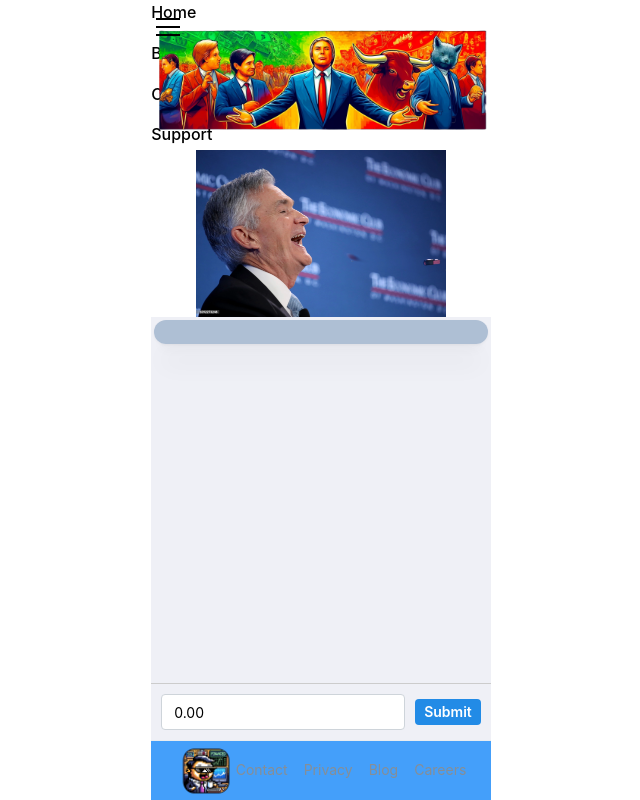
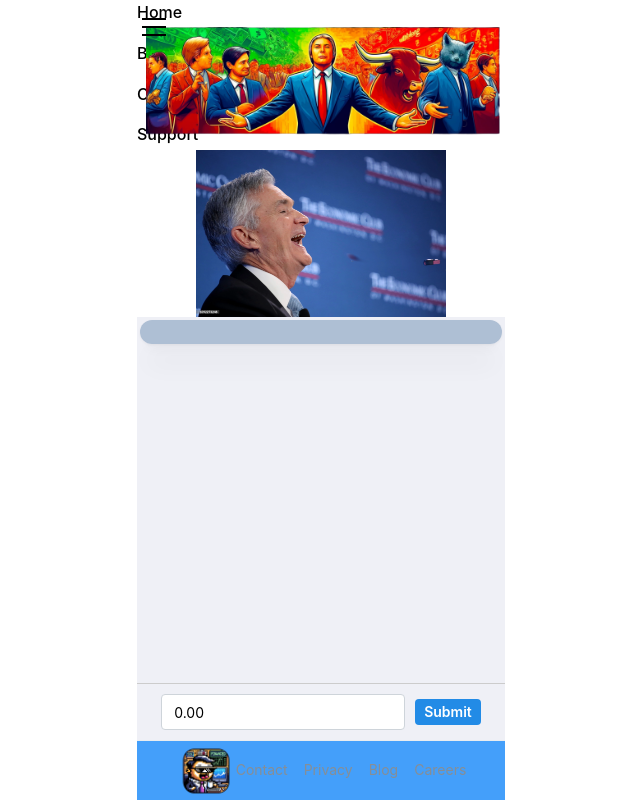
Before and after one commit to tweezerchef/financel, a Next.js app: page /game in a window 1280 px wide. Shown: the whole page, without its empty margins (319-959 px from the left). Built offline with nearby package versions, Linux system fonts and the light colour scheme.

Commit message:
padding issues maybe a little better?

```diff
--- a/app/game/layout.tsx
+++ b/app/game/layout.tsx
@@ -17,7 +17,7 @@
           src="/header.png"
           alt="Financel Logo"
           fill
-          sizes="(max-width: 500px) 100vw, 500px"
+          sizes="(max-width: 800px) 100vw, 800px"
           style={{ objectFit: 'cover' }}
           quality={100}
           priority
--- a/app/game/ui/Layout.module.css
+++ b/app/game/ui/Layout.module.css
@@ -4,7 +4,8 @@
   width: 100%;
   display: flex;
   flex-direction: column;
-  box-sizing: border-box;
+  padding: 0;
+  margin: 0;
 }
 
 .header {
@@ -12,6 +13,8 @@
   position: relative;
   width: 100%;
   overflow: hidden;
+  padding: 0;
+  margin: 0;
 }
 
 .mainContent {
@@ -20,6 +23,8 @@
   flex-direction: column;
   height: 100%;
   width: 100%;
+  padding: 0;
+  margin: 0;
 }
 
 .footer {
@@ -29,4 +34,6 @@
   align-items: center;
   justify-content: center;
   width: 100%;
+  padding: 0;
+  margin: 0;
 }
--- a/app/ui/Layout.module.css
+++ b/app/ui/Layout.module.css
@@ -3,6 +3,7 @@
 .html {
   width: 100%;
   height: 100%;
+  padding: 0;
 }
 
 .body {
@@ -19,11 +20,11 @@
 }
 
 .rootContainer {
+  padding: 0;
   width: 100%;
   height: 100%;
   overflow: hidden; /* Prevent scrolling */
-  max-height: 100vh; /* Use the full viewport height */
-  max-width: 500px; /* Maximum width for the content */
-  margin-left: auto; /* Automatically adjust the left margin */
-  margin-right: auto; /* Automatically adjust the right margin */
+  height: 100vh; /* Use the full viewport height */
+  min-width: 400px;
+  max-width: 800px; /* Maximum width for the content */
 }
```
